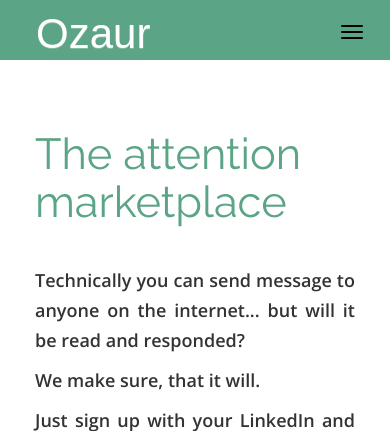
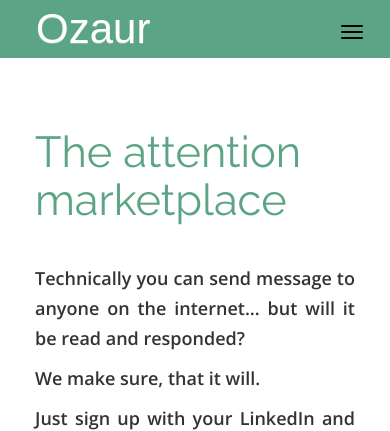
Before and after one commit to jakozaur/ozaur, a Flask app: page / in a window 390 px wide. Shown: the top 431 px of the page. Run offline with Flask 2, Linux system fonts and the light colour scheme; parts of the project's set-up code (start-up, migrations or seed data) failed here and were passed over; some libraries are stand-ins or nearby versions; some web fonts are replaced.

Commit message:
Margin fixed.

```diff
--- a/static/css/style.css
+++ b/static/css/style.css
@@ -52,6 +52,12 @@ nav button .icon-bar {
     font-family: 'Gafata', sans-serif;
     margin-left: 20px;
     margin-top: 8px;
+}
+
+@media (max-width: 767px) {
+    .navbar-brand {
+        margin-top: 3px;
+    }
 }
 
 .navbar-brand:hover {
```
